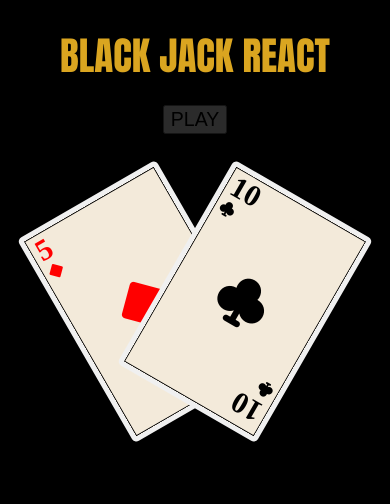
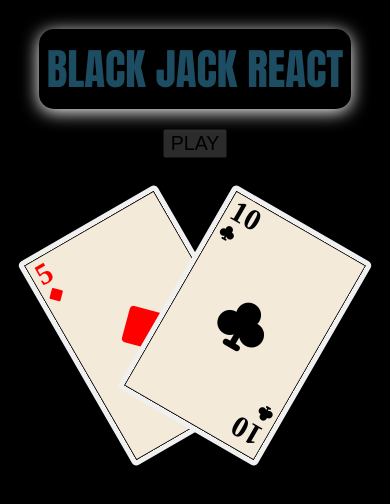
Before and after one commit to timrusin/reactblackjack, a React (Create React App) app: page / in a window 390 px wide. Shown: the top 504 px of the page. Built offline with nearby package versions, Linux system fonts and the light colour scheme; a web font is replaced by a local one.

Commit message:
added box shadow padding and border radius

```diff
--- a/src/Title.css
+++ b/src/Title.css
@@ -1,7 +1,10 @@
 .game-title {
   font-family: Impact, Haettenschweiler, 'Arial Narrow Bold', sans-serif;
   font-size: 4vw;
-  color: goldenrod;
+  padding: 8px;
+  border-radius: 15px;
+  box-shadow: 0 3px 18px rgb(255, 255, 255);
+  color: #1d4d62;
 }
 
 .cards-container{
@@ -30,7 +33,7 @@
   }
   @media screen and (max-width: 800px) {
     .game-title {
-      font-size: 10vw;
+      font-size: 11vw;
       margin-bottom: 20px;
     }
 
```
